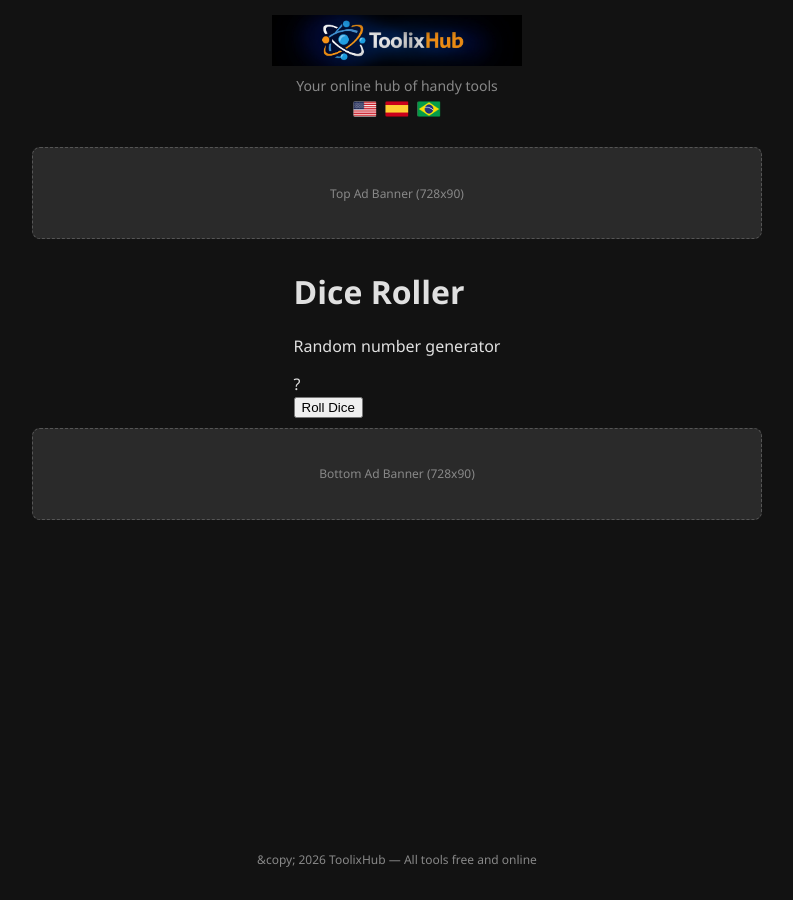
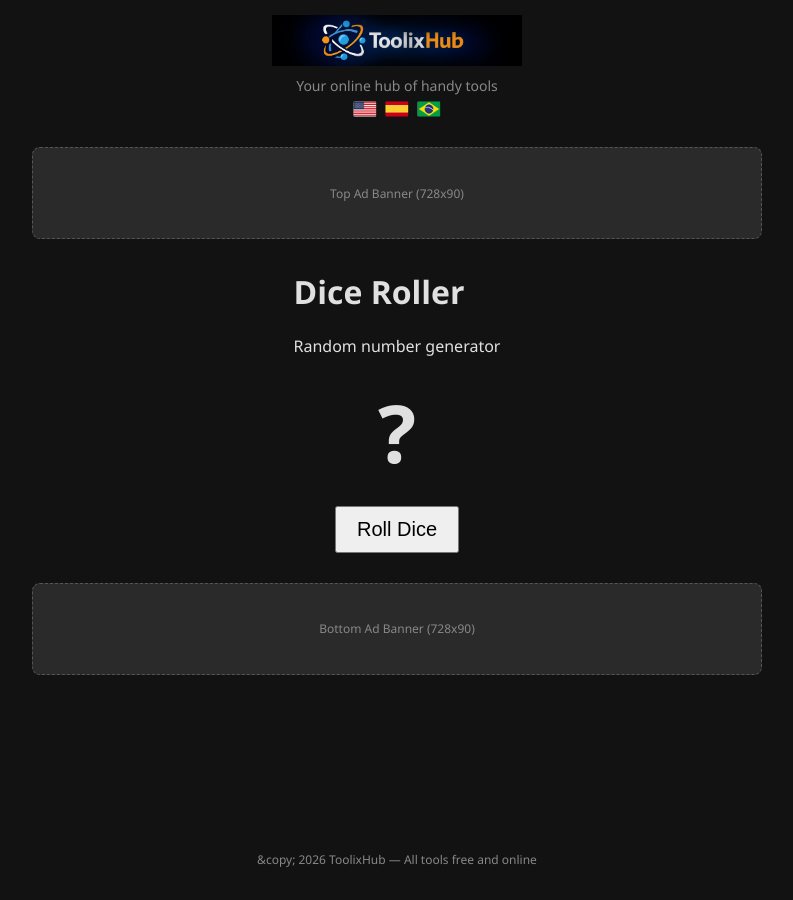
Before and after one commit to toolixhub-app/toolixhub, a Jekyll site: the page dice.html, which Jekyll copies as it is, in a window 1280 px wide. Shown: the whole page, without its empty margins (243-1036 px from the left). Built offline with Jekyll 4.4.1, drawn with Linux system fonts in a browser that asks for light colours.

Commit message:
Update dice.html

```diff
--- a/dice.html
+++ b/dice.html
@@ -27,9 +27,9 @@
         <h1 data-i18n="tool_dice_title">Dice Roller</h1>
         <p data-i18n="tool_dice_desc">Random number generator</p>
 
-        <div class="dice-container">
-            <div id="dice-result">?</div>
-            <button onclick="rollDice()" data-i18n="btn_roll">Roll Dice</button>
+        <div class="dice-wrapper" style="text-align: center; margin: 20px 0;">
+            <div id="dice-result" style="font-size: 80px; font-weight: bold; margin-bottom: 20px;">?</div>
+            <button onclick="rollDice()" data-i18n="btn_roll" style="font-size: 20px; padding: 10px 20px;">Roll Dice</button>
         </div>
     </main>
 
@@ -39,32 +39,14 @@
     </footer>
 
     <script>
-        // --- Dicionário ---
+        // Dicionário
         const translations = {
-            en: {
-                "header_subtitle": "Your online hub of handy tools",
-                "footer_copyright": "&copy; 2026 ToolixHub — All tools free and online",
-                "tool_dice_title": "Dice Roller",
-                "tool_dice_desc": "Random number generator",
-                "btn_roll": "Roll Dice"
-            },
-            es: {
-                "header_subtitle": "Tu centro de herramientas prácticas",
-                "footer_copyright": "&copy; 2026 ToolixHub — Todas las herramientas gratis y online",
-                "tool_dice_title": "Lanzador de Dados",
-                "tool_dice_desc": "Generador de números aleatorios",
-                "btn_roll": "Lanzar Dado"
-            },
-            pt: {
-                "header_subtitle": "Seu centro de ferramentas práticas",
-                "footer_copyright": "&copy; 2026 ToolixHub — Todas as ferramentas gratuitas e online",
-                "tool_dice_title": "Sorteador de Dados",
-                "tool_dice_desc": "Gerador de números aleatórios",
-                "btn_roll": "Jogar Dado"
-            }
+            en: { "header_subtitle": "Your online hub of handy tools", "footer_copyright": "&copy; 2026 ToolixHub — All tools free and online", "tool_dice_title": "Dice Roller", "tool_dice_desc": "Random number generator", "btn_roll": "Roll Dice" },
+            es: { "header_subtitle": "Tu centro de herramientas prácticas", "footer_copyright": "&copy; 2026 ToolixHub — Todas las herramientas gratis y online", "tool_dice_title": "Lanzador de Dados", "tool_dice_desc": "Generador de números aleatorios", "btn_roll": "Lanzar Dado" },
+            pt: { "header_subtitle": "Seu centro de ferramentas práticas", "footer_copyright": "&copy; 2026 ToolixHub — Todas as ferramentas gratuitas e online", "tool_dice_title": "Sorteador de Dados", "tool_dice_desc": "Gerador de números aleatórios", "btn_roll": "Jogar Dado" }
         };
 
-        // --- Função de Tradução ---
+        // Função de Tradução
         function changeLanguage(lang) {
             localStorage.setItem('preferredLanguage', lang);
             const elements = document.querySelectorAll('[data-i18n]');
@@ -76,13 +58,15 @@
             });
         }
 
-        // --- Lógica do Sorteador ---
+        // Lógica do Sorteador (Adicionado estilo inline rápido para garantir tamanho)
         function rollDice() {
             const result = Math.floor(Math.random() * 6) + 1;
-            document.getElementById('dice-result').innerText = result;
+            const diceResult = document.getElementById('dice-result');
+            diceResult.innerText = result;
+            diceResult.style.fontSize = "80px"; // Garante tamanho grande
         }
 
-        // --- Inicialização (Ao carregar a página) ---
+        // Inicialização
         window.addEventListener('DOMContentLoaded', (event) => {
             const savedLang = localStorage.getItem('preferredLanguage') || 'en';
             changeLanguage(savedLang);
```
